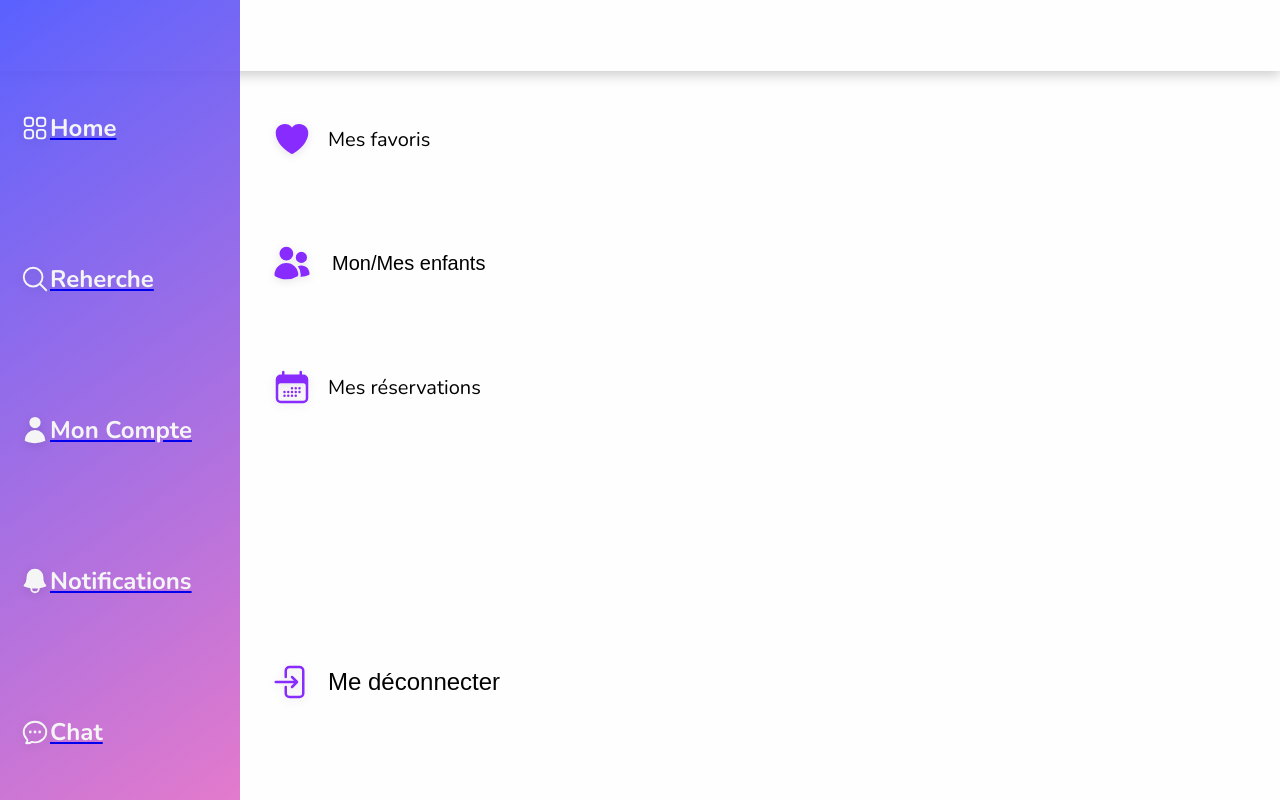
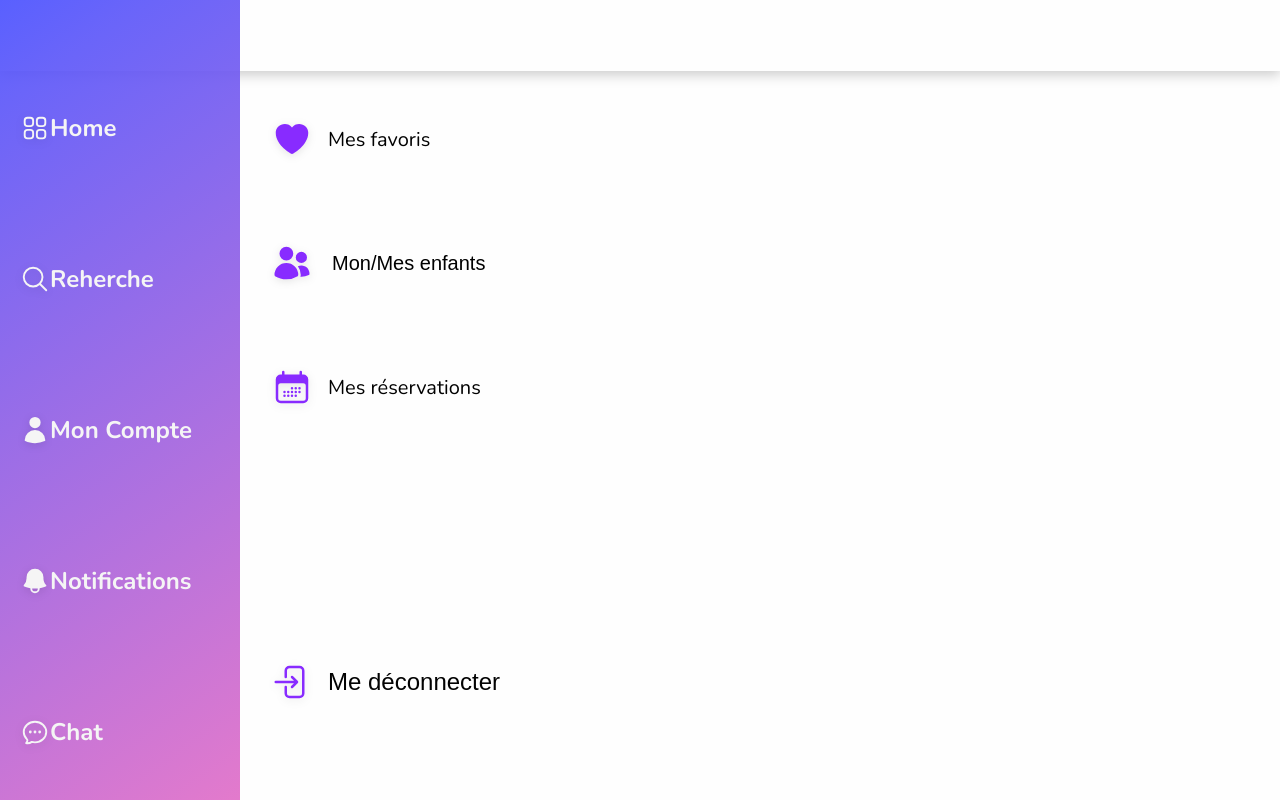
Before and after one commit to WildCodeSchool/Lyon-JS-09-23-P3-airnbb, a React (Vite) app in the folder frontend/: page /home/account in a window 1280 px wide. Built offline with nearby package versions, Linux system fonts and the light colour scheme; no server answers; sample sign-in values are in the browser's storage.

Commit message:
fixSmallCSS

```diff
--- a/frontend/src/components/style/NavbarDesktop.css
+++ b/frontend/src/components/style/NavbarDesktop.css
@@ -34,3 +34,7 @@
 .heightnav {
   height: 50%;
 }
+
+.sidebarLeft a {
+  text-decoration: none;
+}
--- a/frontend/src/pages/main/styles/ChildForm.css
+++ b/frontend/src/pages/main/styles/ChildForm.css
@@ -75,6 +75,7 @@
   transform: translateX(-100%);
   filter: drop-shadow(0 2px 4px hsla(0, 0%, 0%, 0.5));
   z-index: 2;
+  margin-left: 30vh;
 }
 
 .addChildrenContainer .submitButton {
--- a/frontend/src/pages/main/styles/ChildList.css
+++ b/frontend/src/pages/main/styles/ChildList.css
@@ -19,6 +19,7 @@
 .childrenSectionContainer .childList {
   overflow-y: scroll;
   z-index: 1;
+  margin-left: 30vh;
 }
 .childrenSectionContainer a {
   display: flex;
```
